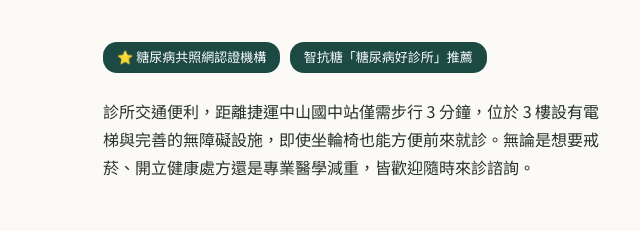
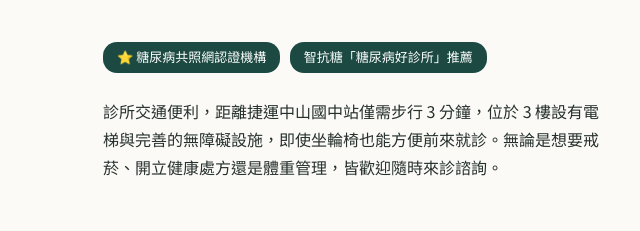
Before and after one commit to joyseeker9453-sketch/WEBSITETESTING, a website: page index.html in a window 1280 px wide. Shown: the part 1118-1349 px from the top of the page, 17-657 px from the left. Drawn offline with Linux system fonts and the light colour scheme.

Commit message:
Update index.html
SMALL WORDING CHANGES

```diff
--- a/index.html
+++ b/index.html
@@ -354,7 +354,7 @@ footer a{color:#e8efe9}
         <div>
           <span class="badge">⭐ 糖尿病共照網認證機構</span>
           <span class="badge">智抗糖「糖尿病好診所」推薦</span>
-          <p style="margin-top:14px">診所交通便利，距離捷運中山國中站僅需步行 3 分鐘，位於 3 樓設有電梯與完善的無障礙設施，即使坐輪椅也能方便前來就診。無論是想要戒菸、開立健康處方還是專業醫學減重，皆歡迎隨時來診諮詢。</p>
+          <p style="margin-top:14px">診所交通便利，距離捷運中山國中站僅需步行 3 分鐘，位於 3 樓設有電梯與完善的無障礙設施，即使坐輪椅也能方便前來就診。無論是想要戒菸、開立健康處方還是體重管理，皆歡迎隨時來診諮詢。</p>
         </div>
         <div class="about-right">
           <p>空間寬敞明亮，提供舒適整潔的看診環境，打造全新醫療體驗。從糖尿病、高血壓、高血脂等慢性病照護，到專業醫學減重與身心科門診，晨昕診所是您全家人的健康後盾。</p>
```
